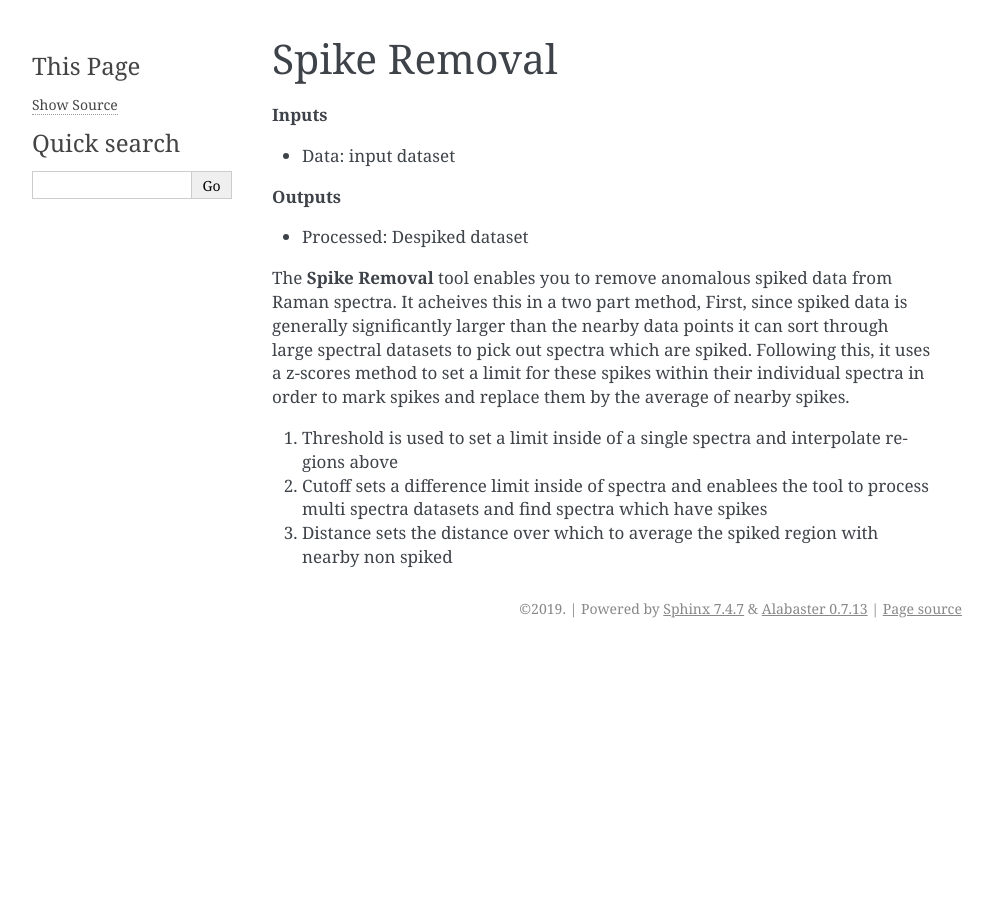
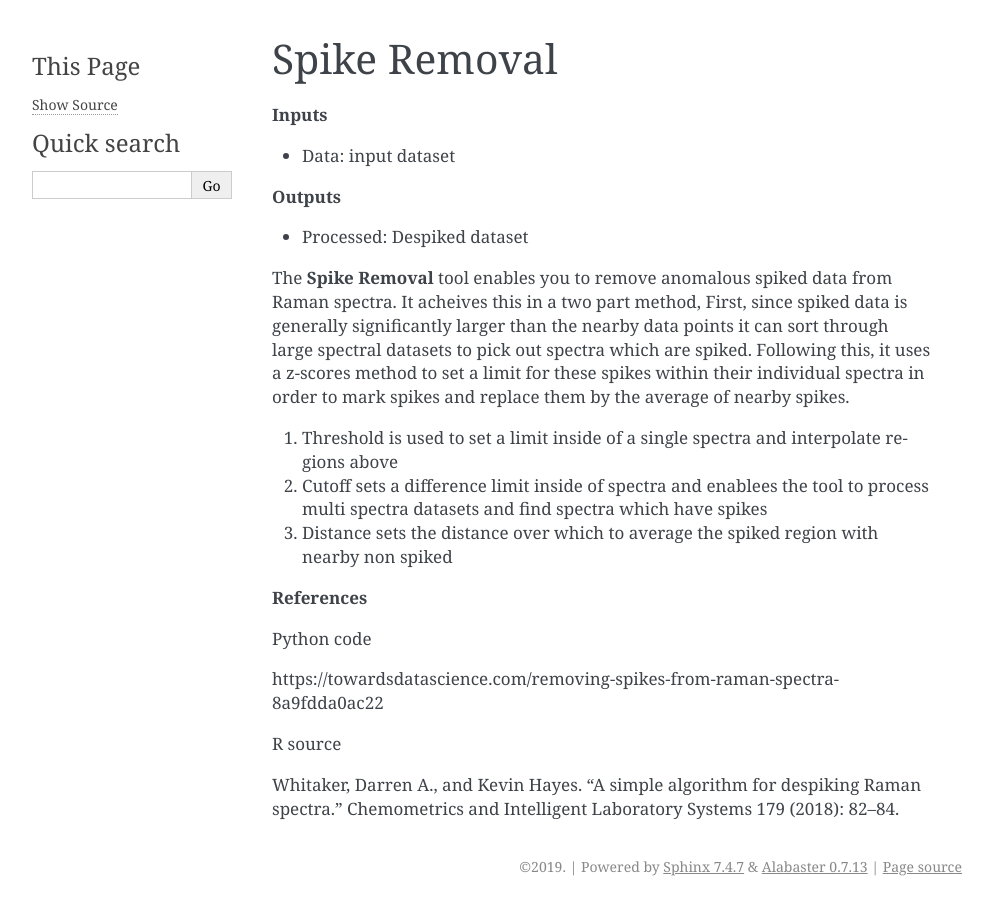
Before and after one commit to znarthur/orange-spectroscopy, a Sphinx documentation site: the page built from doc/widgets/SpikeRemoval.md, in a window 1280 px wide. Shown: the whole page, without its empty margins (148-1141 px from the left). Built offline with Sphinx 7.4.7, drawn with Linux system fonts in a browser that asks for light colours.

Commit message:
SpikeRemoval Refernces
Included the python code translation and R source code refernces

```diff
--- a/doc/widgets/SpikeRemoval.md
+++ b/doc/widgets/SpikeRemoval.md
@@ -21,3 +21,13 @@ the tool to process multi spectra datasets and find spectra which
 have spikes
 3. Distance sets the distance over which to average the spiked region with nearby
 non spiked
+
+**References**
+
+Python code
+
+https://towardsdatascience.com/removing-spikes-from-raman-spectra-8a9fdda0ac22
+
+R source
+
+Whitaker, Darren A., and Kevin Hayes. “A simple algorithm for despiking Raman spectra.” Chemometrics and Intelligent Laboratory Systems 179 (2018): 82–84.
```
